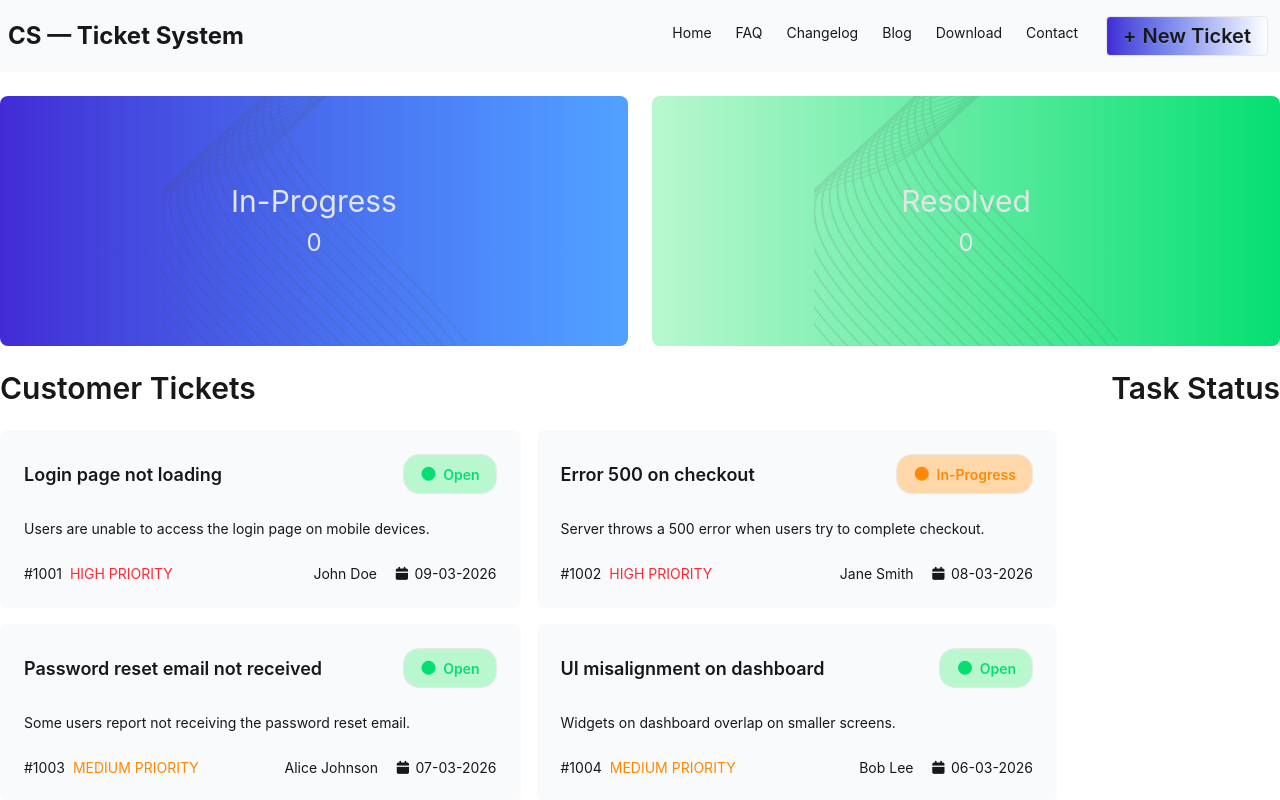
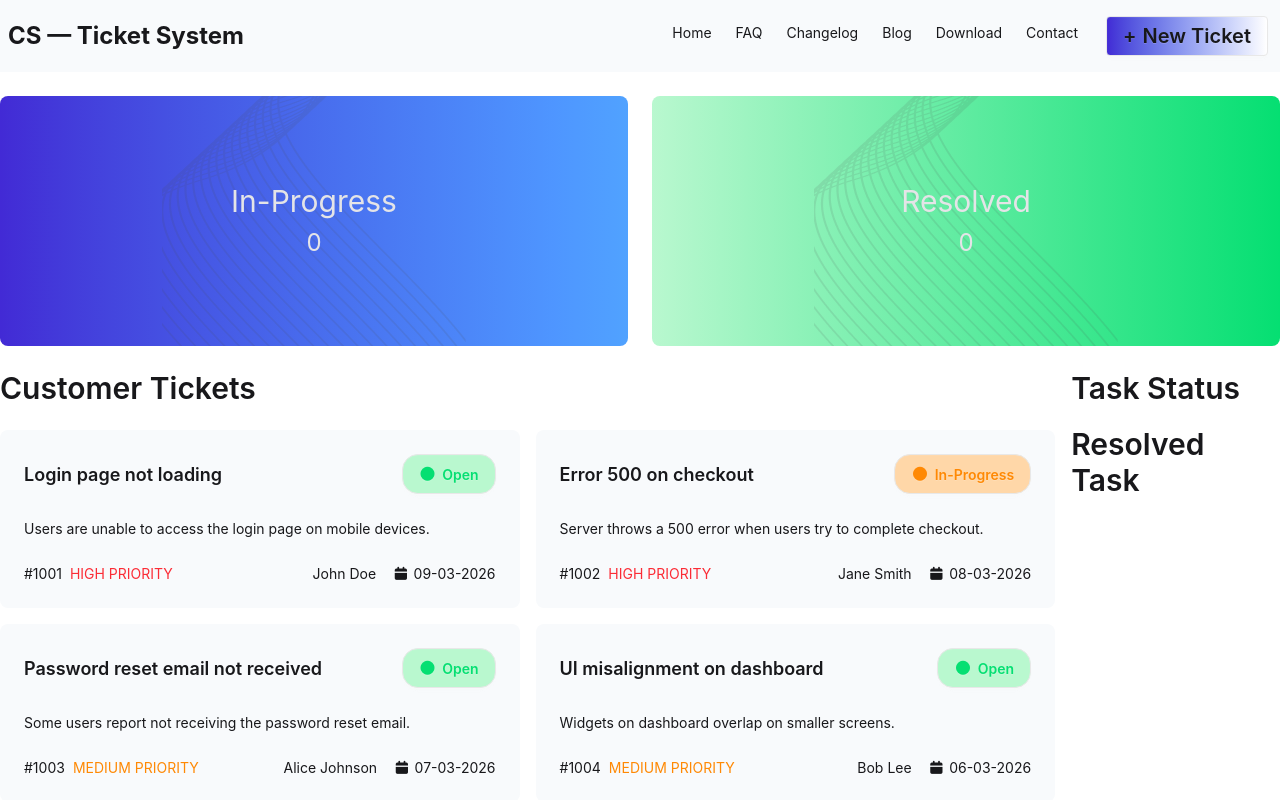
Before and after one commit to silvihuda/mission-restart-assignment-2, a React (Vite) app: page / in a window 1280 px wide. Shown: the top 800 px of the page. Built offline with nearby package versions, Linux system fonts and the light colour scheme.

Commit message:
added resilved task section

```diff
--- a/src/App.jsx
+++ b/src/App.jsx
@@ -13,25 +13,26 @@ const promiseTickets = fetchPromise();
 
 function App() {
   const [clickedCards,setClickedCards] = useState([])
-  const [resolvedTask,setResolvedTask] = useState([])
+  const [resolvedTasks,setResolvedTasks] = useState([])
  const removedCard = (card) =>{
     const resolvedList = clickedCards.filter(task=>task.id!==card.id)
     setClickedCards(resolvedList)
-    setResolvedTask(prev=>[...prev,card])
-    console.log(resolvedTask)
+    setResolvedTasks(prev=>[...prev,card])
+    // console.log(resolvedTasks)
  }
   return (
     <>
       <Navbar></Navbar>
       <Banner clickedCards={clickedCards}
-      resolvedTask={resolvedTask}
+      resolvedTasks={resolvedTasks}
       ></Banner>
 
        <Suspense>
         <Tickets promiseTickets={promiseTickets}
         clickedCards={clickedCards}
         setClickedCards={setClickedCards}
-        removedCard ={removedCard }></Tickets>
+        removedCard={removedCard}
+        resolvedTasks={resolvedTasks}></Tickets>
        </Suspense>
       <ToastContainer />
     </>
--- a/src/Components/Banner/Banner.jsx
+++ b/src/Components/Banner/Banner.jsx
@@ -1,6 +1,6 @@
 import React from 'react';
 import card1Image from '../../assets/vector1.png'
-const Banner = ({ clickedCards, resolvedTask }) => {
+const Banner = ({ clickedCards, resolvedTasks }) => {
     return (
         <div className='max-w-[1280px] mx-auto grid grid-cols-1 gap-2 lg:grid-cols-2 lg:gap-6'>
             <div className="card  bg-gradient-to-r from-[#422AD5] to-blue-400 image-full"
@@ -23,7 +23,7 @@ const Banner = ({ clickedCards, resolvedTask }) => {
                 </figure>
                 <div className="card-body text-center justify-center items-center">
                     <h1 className='text-3xl'>Resolved</h1>
-                    <span className='text-2xl'>{ resolvedTask.length}</span>
+                    <span className='text-2xl'>{ resolvedTasks.length}</span>
                 </div>
             </div>
         </div>
--- a/src/Components/ClickedCard/ClickedCard.jsx
+++ b/src/Components/ClickedCard/ClickedCard.jsx
@@ -3,7 +3,7 @@ import { toast } from 'react-toastify';
 
 const ClickedCard = ({ card,removedCard  }) => {
     const handleCompleteButton = () => {
-          toast('Task of this ticket is done')
+          toast('This ticket is resolved')
           removedCard(card)
 
     }
--- /dev/null
+++ b/src/Components/ResolvedTask.jsx/ResolvedTask.jsx
@@ -0,0 +1,11 @@
+import React from 'react';
+
+const ResolvedTask = ({task}) => {
+    return (
+        <div className='mt-2'>
+            <p className='bg-blue-100 text-2xl lg:p-4 p-2 rounded-xl'>{task.title}</p>
+        </div>
+    );
+};
+
+export default ResolvedTask;
--- /dev/null
+++ b/src/Components/ResolvedTasks/ResolvedTasks.jsx
@@ -0,0 +1,17 @@
+import React from 'react';
+import ResolvedTask from '../ResolvedTask.jsx/ResolvedTask';
+
+const ResolvedTasks = ({resolvedTasks}) => {
+    return (
+        <div className='lg:mt-5 mt-2'>
+            <h1 className='text-3xl font-semibold mb-2'>Resolved Task</h1>
+            {
+                resolvedTasks.map(task=><ResolvedTask
+                    key={task.id}
+                    task={task}></ResolvedTask>)
+            }
+        </div>
+    );
+};
+
+export default ResolvedTasks;
--- a/src/Components/Tickets/Tickets.jsx
+++ b/src/Components/Tickets/Tickets.jsx
@@ -1,8 +1,10 @@
+
+import ResolvedTasks from '../ResolvedTasks/ResolvedTasks';
 import TaskStatus from '../TaskStatus/TaskStatus';
 import TicketsCards from '../TicketsCards/TicketsCards';
 
 
-const Tickets = ({promiseTickets,clickedCards,setClickedCards,removedCard }) => {
+const Tickets = ({promiseTickets,clickedCards,setClickedCards,removedCard,resolvedTasks }) => {
 
     return (
        <div className='max-w-[1280px] mx-auto'>
@@ -15,7 +17,9 @@ const Tickets = ({promiseTickets,clickedCards,setClickedCards,removedCard }) =>
              <div>
                 <TaskStatus clickedCards={clickedCards}
                 removedCard ={removedCard }></TaskStatus>
+               <ResolvedTasks resolvedTasks={resolvedTasks}></ResolvedTasks>
              </div>
+
 
         </div>
        </div>
--- a/src/Components/TicketsCard/TicketsCard.jsx
+++ b/src/Components/TicketsCard/TicketsCard.jsx
@@ -1,7 +1,7 @@
 import React from 'react';
 import { toast } from 'react-toastify';
 
-const TicketsCard = ({ticket,clickedCards,setClickedCards, removedCard}) => {
+const TicketsCard = ({ticket,clickedCards,setClickedCards}) => {
     const handleClickedCard = () =>{
         setClickedCards([...clickedCards,ticket])
         toast('This card is in progress')
--- a/src/Components/TicketsCards/TicketsCards.jsx
+++ b/src/Components/TicketsCards/TicketsCards.jsx
@@ -1,7 +1,7 @@
 import React, { use } from 'react';
 import TicketsCard from '../TicketsCard/TicketsCard';
 
-const TicketsCards = ({promiseTickets,clickedCards,setClickedCards,removedCard}) => {
+const TicketsCards = ({promiseTickets,clickedCards,setClickedCards}) => {
     const ticketsData = use(promiseTickets);
     // console.log(ticketsData)
     return (
@@ -13,8 +13,7 @@ const TicketsCards = ({promiseTickets,clickedCards,setClickedCards,removedCard})
                <TicketsCard key={ticket.id}
                ticket={ticket}
                clickedCards={clickedCards}
-               setClickedCards={setClickedCards}
-               removedCard={removedCard}></TicketsCard>)}
+               setClickedCards={setClickedCards}></TicketsCard>)}
             </div>
         </div>
     );
```
